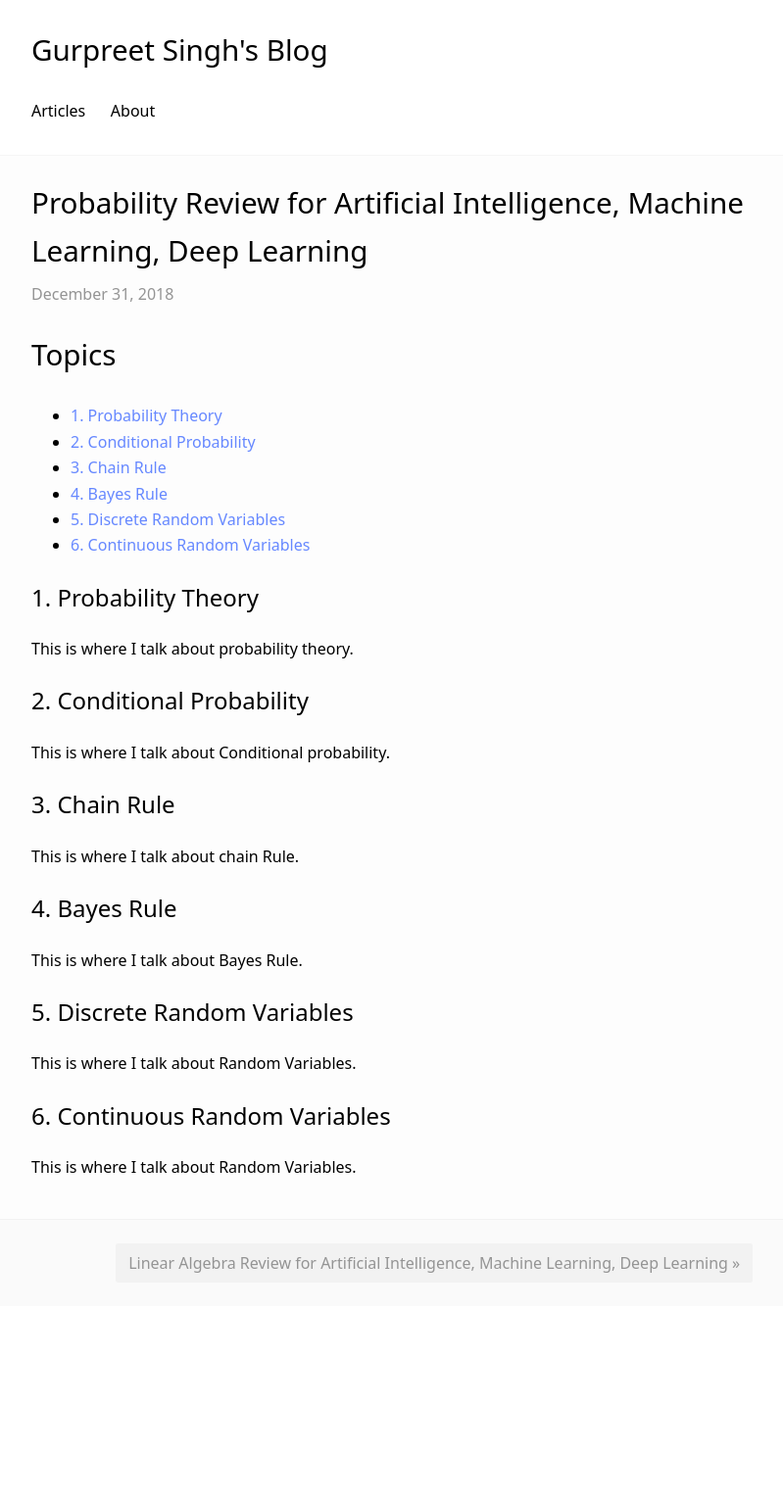
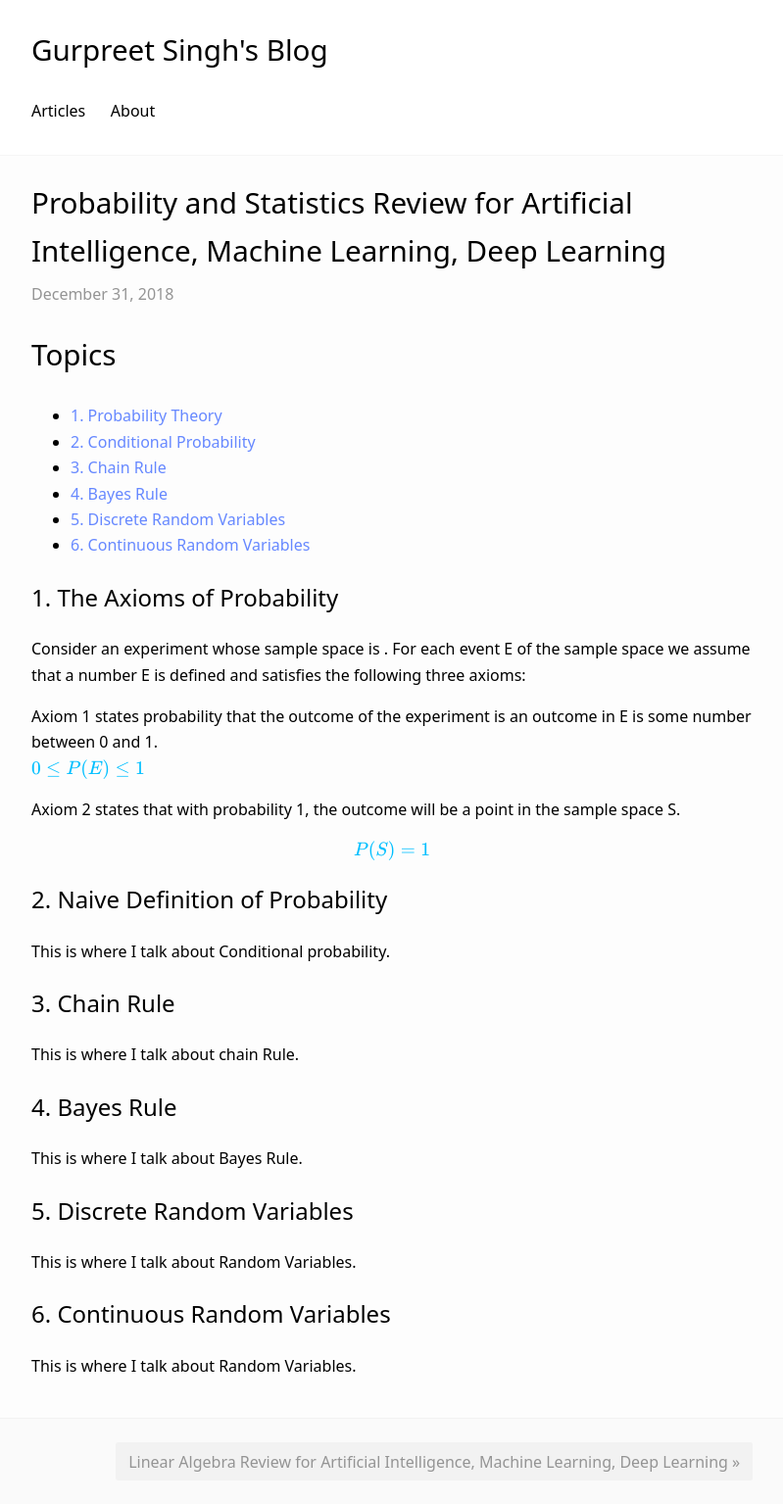
Before and after one commit to gurpreet-ai/gurpreet-ai.github.io, a Jekyll site: the page built from _posts/2018-12-31-Probability-Review-for-AI-ML-DL.md, in a window 1280 px wide. Shown: the whole page at 98% size, without its empty margins (240-1039 px from the left). Built offline with Jekyll 4.4.1, drawn with Linux system fonts in a browser that asks for light colours; formulas are drawn with MathJax 3; before the commit the page ends 1333 px from its top, so only the background shows below that.

Commit message:
Updated proability post

```diff
--- a/_posts/2018-12-31-Probability-Review-for-AI-ML-DL.md
+++ b/_posts/2018-12-31-Probability-Review-for-AI-ML-DL.md
@@ -1,6 +1,6 @@
 ---
 layout: post
-title:  "Probability Review for Artificial Intelligence, Machine Learning, Deep Learning"
+title:  "Probability and Statistics Review for Artificial Intelligence, Machine Learning, Deep Learning"
 date:   2018-12-31 12:00:00
 ---
 
@@ -12,10 +12,22 @@ date:   2018-12-31 12:00:00
 - [5. Discrete Random Variables](#5-discrete-random-variables)
 - [6. Continuous Random Variables](#6-discrete-random-variables)
 
-## 1. Probability Theory
-This is where I talk about probability theory.
+## 1. The Axioms of Probability
 
-## 2. Conditional Probability
+Consider an experiment whose sample space is .  For each event E of the sample space we assume that a number E is defined and satisfies the following three axioms:
+
+**Axiom 1** states probability that the outcome of the experiment is an outcome in E is some number between 0 and 1.
+$$
+0 \le P(E) \le 1
+$$
+
+**Axiom 2** states that with probability 1, the outcome will be a point in the sample space S.
+
+$$
+P(S) = 1
+$$
+
+## 2. Naive Definition of Probability
 This is where I talk about Conditional probability.
 
 ## 3. Chain Rule
```
Also changed, not shown: about.md (+0 -2 lines).
